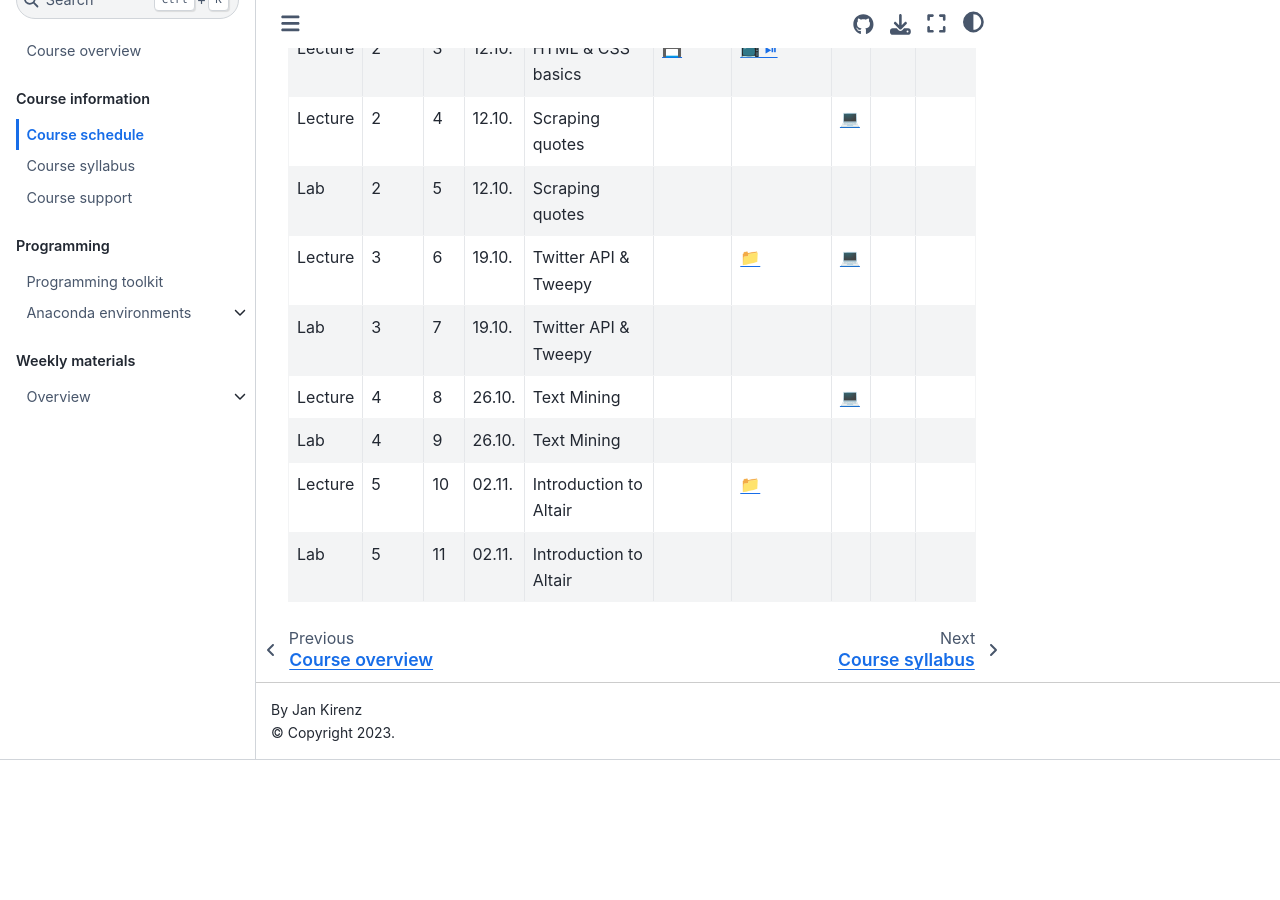
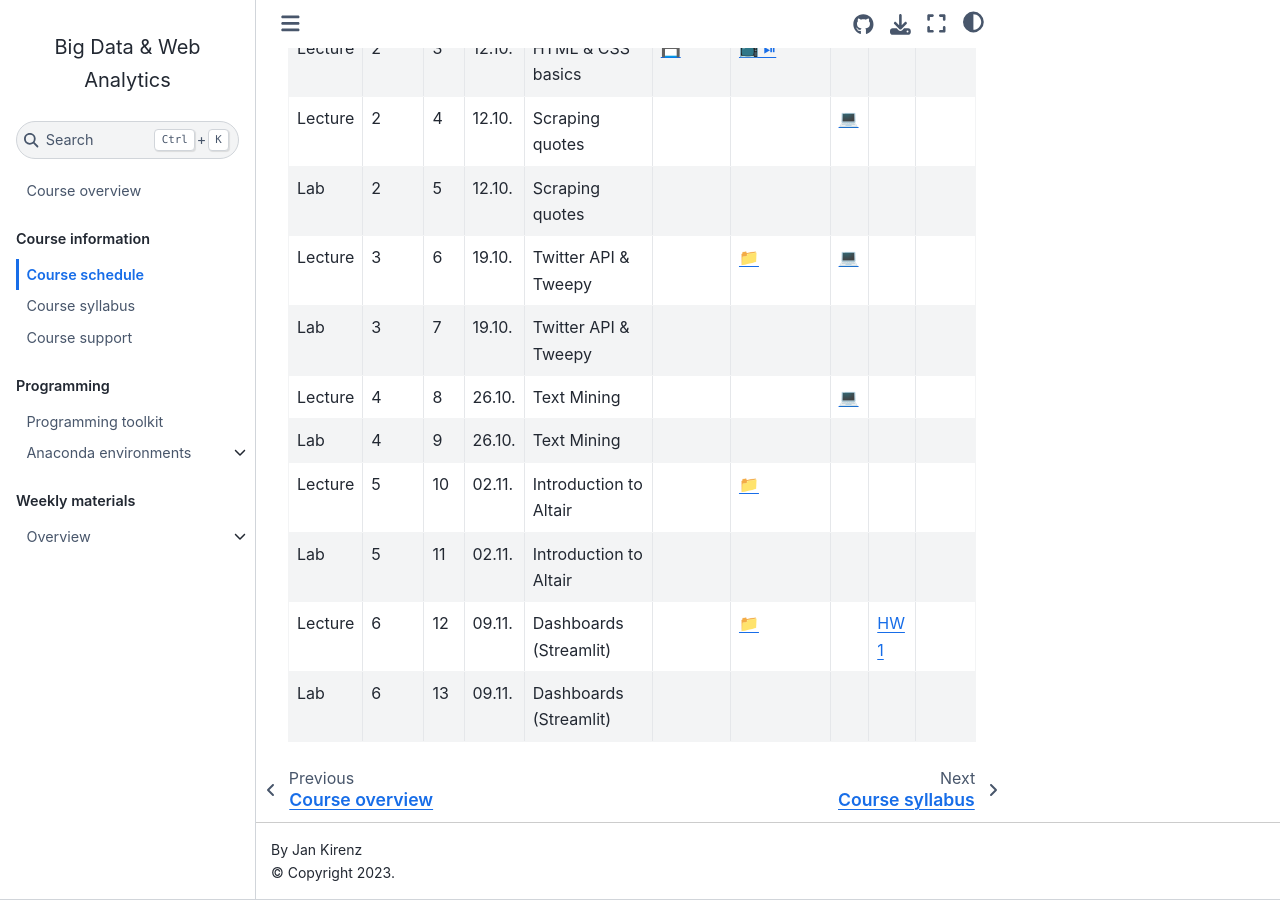
Before and after one commit to om2-ws22/website, a Jupyter Book: the page built from docs/course-schedule.md, in a window 1280 px wide and 900 px high, scrolled down 517 px. Built offline with Jupyter Book 1.0.4 settings and Sphinx 7.4.7 and the Sphinx Book theme 1.1.4, drawn with Linux system fonts in a browser that asks for light colours; comment, search, counter and statistics services are not loaded; before the commit the page ends 1277 px from its top, so only the background shows below that.

Commit message:
Update course-schedule.md

```diff
--- a/docs/course-schedule.md
+++ b/docs/course-schedule.md
@@ -25,3 +25,5 @@ For a semester overview, take a look at the [course-overview](../docs/course-ove
 |	Lab	|	4	|	9	|	26.10.	|	Text Mining	|		|		|		|		|		|
 |	Lecture	|	5	|	10	|	02.11.	|	Introduction to Altair	|		|	[📁](../weeks/week5.md)	|		|		|		|
 |	Lab	|	5	|	11	|	02.11.	|	Introduction to Altair	|		|		|		|		|		|
+|	Lecture	|	6	|	12	|	09.11.	|	Dashboards (Streamlit)	|		|	[📁](../weeks/week6.md)	|		|	[HW 1](https://e-learning.hdm-stuttgart.de/moodle/mod/page/view.php?id=266397)	|		|
+|	Lab	|	6	|	13	|	09.11.	|	Dashboards (Streamlit)	|		|		|		|		|		|
```
